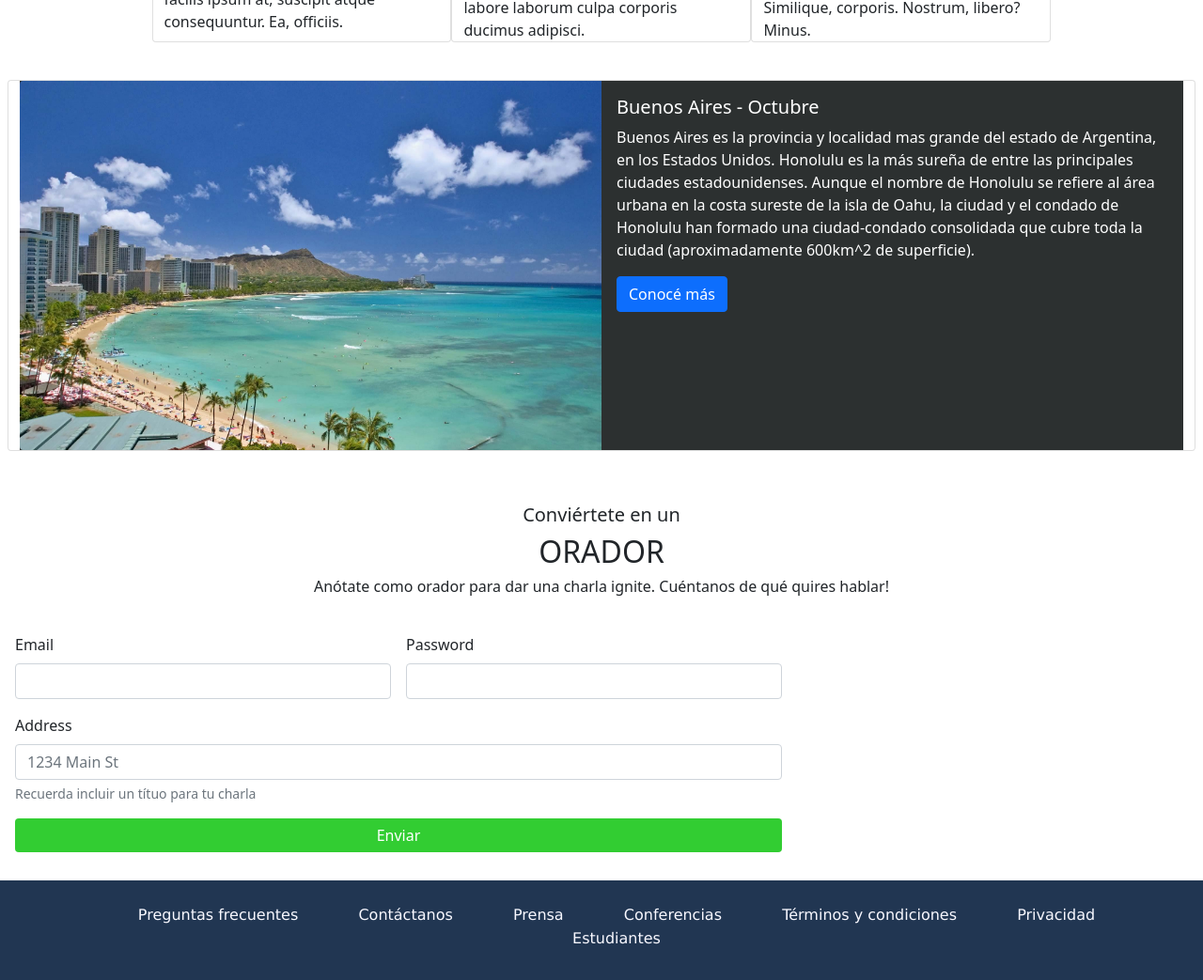
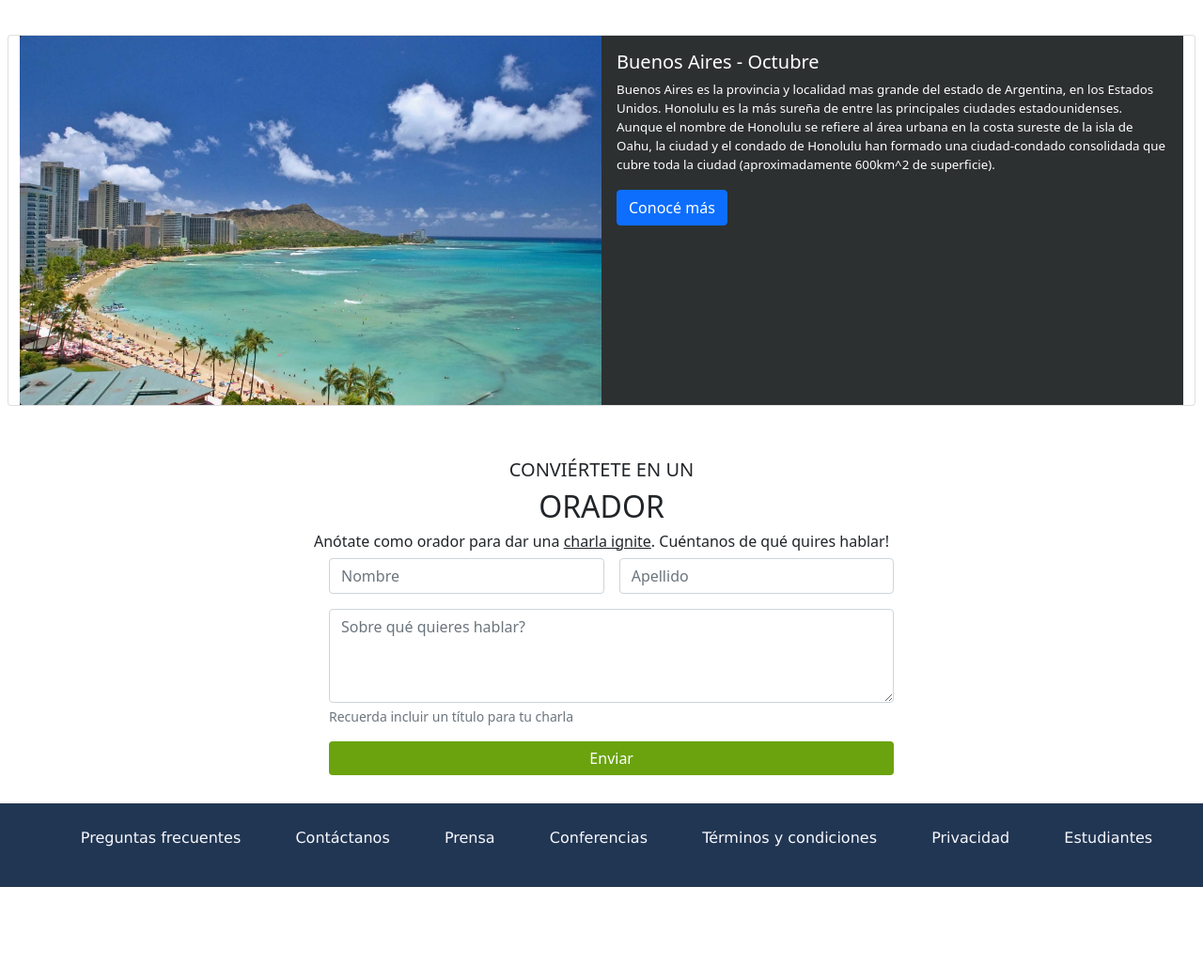
Before and after one commit to ChiniMarquez/CODO_A_CODO--Integrador, a plain HTML site: page index.html in a window 1280 px wide. Shown: the part 1267-2310 px from the top of the page at 94% size. After the commit the page ends 2211 px from the top, so only its background shows below. Drawn offline with nearby package versions, Linux system fonts and the light colour scheme.

Commit message:
Ultimos detalles

```diff
--- a/css/estilos.css
+++ b/css/estilos.css
@@ -74,17 +74,25 @@ footer {
 footer ul li {
     display: inline;
     text-align: center;
-    padding: 30px;
+    padding: 27px;
     color: ghostwhite;
-    font-family: Verdana, Geneva, Tahoma, sans-serif;
+    font-family: Verdana;
 }
 
 
 /*border-radius: 5px (le da curvatura al bloque)
-margin: es un margen externp
+margin: es un margen externo
 pading es un margen interno*/
 
 .col-md-6 {
     background-color: rgb(44, 48, 48);
     color: white;
 }
+
+.form {
+    margin-left: 330px;
+}
+
+.card-text {
+    font-size: smaller;
+}
--- a/index.html
+++ b/index.html
@@ -63,7 +63,7 @@
                                     <img src="./img/2steve.jpg" class="card-img-top" alt="Card image" />
 
                                     <div class="card-block">
-                                        <span class="badge bg-warning text-dark">Javascript</span><span class="badge bg-info text-dark">React</span>
+                                        <span class="badge bg-warning text-dark">Javascript</span><span class="badge bg-info text-white">React</span>
                                         <h4 class="card-title">Steve Jobs</h4>
                                         <p class="card-text">Lorem ipsum, dolor sit amet consectetur adipisicing elit. Qui, doloremque exercitationem veniam cupiditate perferendis eius, nulla beatae debitis aspernatur iure quae ex facilis ipsum at, suscipit atque consequuntur.
                                             Ea, officiis.</p>
@@ -75,9 +75,9 @@
                                     <img src="./img/3bill.jpg " class=" card-img-top " alt="Card image " />
 
                                     <div class="card-block ">
-                                        <span class="badge bg-warning text-dark ">Javascript</span><span class="badge bg-info text-dark ">React</span>
+                                        <span class="badge bg-warning text-dark ">Javascript</span><span class="badge bg-info text-white ">React</span>
                                         <h4 class="card-title ">Bill Gates</h4>
-                                        <p class="card-text ">Lorem ipsum dolor sit amet consectetur adipisicing elit. Nostrum possimus modi placeat ipsam iste minus est inventore exercitationem quod nam non harum, aliquid quis labore laborum culpa corporis ducimus adipisci.
+                                        <p class="card-text">Lorem ipsum dolor sit amet consectetur adipisicing elit. Nostrum possimus modi placeat ipsam iste minus est inventore exercitationem quod nam non harum, aliquid quis labore laborum culpa corporis ducimus adipisci.
                                         </p>
 
                                     </div>
@@ -135,32 +135,33 @@
 
                 <article id="vos">
                     <div class="row">
-                        <h5 class="text-center">Conviértete en un</h5>
+                        <h5 class="text-center">CONVIÉRTETE EN UN</h5>
                         <h2 class="text-center">
                             ORADOR
                         </h2>
-                        <h6 class="text-center">Anótate como orador para dar una charla ignite. Cuéntanos de qué quires hablar! </h6>
+                        <h6 class="text-center">Anótate como orador para dar una <span style="text-decoration: underline;">charla ignite</span>. Cuéntanos de qué quires hablar! </h6>
                     </div>
 
-                    <div class="row">
+                    <div class="form">
                         <form class="row g-3">
                             <div class="col-md-4">
-                                <label for="inputEmail4" class="form-label">Email</label>
-                                <input type="email" class="form-control" id="inputEmail4">
+                                <input type="email" class="form-control" id="inputEmail4" placeholder="Nombre">
                             </div>
                             <div class="col-md-4">
-                                <label for="inputPassword4" class="form-label">Password</label>
-                                <input type="password" class="form-control" id="inputPassword4">
+
+                                <input type="password" class="form-control" id="inputPassword4" placeholder="Apellido">
                             </div>
+
                             <div class="col-8">
-                                <label for="inputAddress" class="form-label">Address</label>
-                                <input type="text" class="form-control" id="inputAddress" placeholder="1234 Main St">
+                                <textarea class="form-control" placeholder="Sobre qué quieres hablar?" id="floatingTextarea2" style="height: 100px"></textarea>
+
                             </div>
+
                             <div id="passwordHelpBlock" class="form-text">
-                                Recuerda incluir un títuo para tu charla
+                                Recuerda incluir un título para tu charla
                             </div>
                             <div class="d-grid col-8">
-                                <button class="btn btn-primary" type="button" style="color: white; background-color: limegreen; border: limegreen;">Enviar</button>
+                                <button class="btn btn-primary" type="button" style="color: white; background-color:rgb(106, 163, 14); border: rgb(106, 163, 14);">Enviar</button>
                             </div>
 
                         </form>
```
